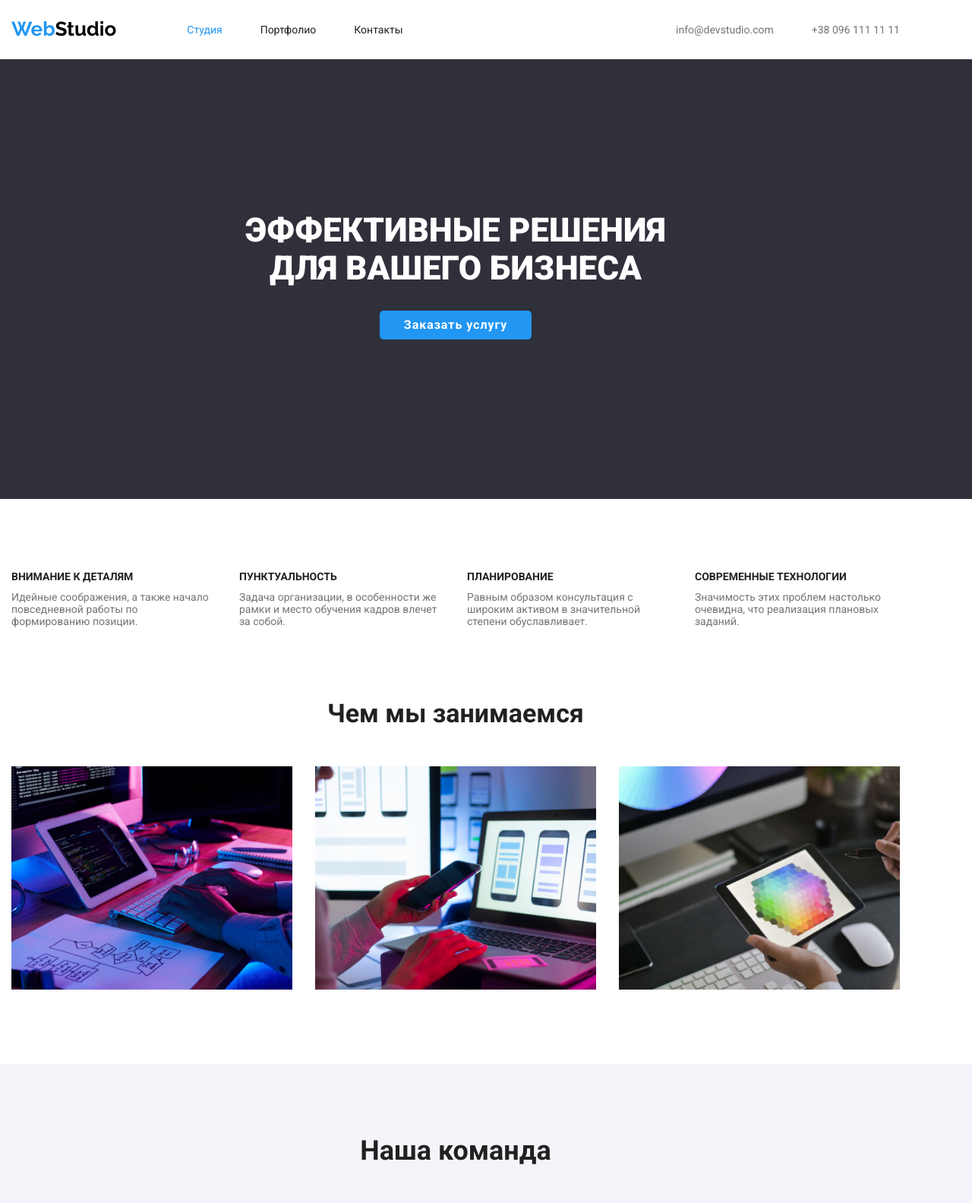
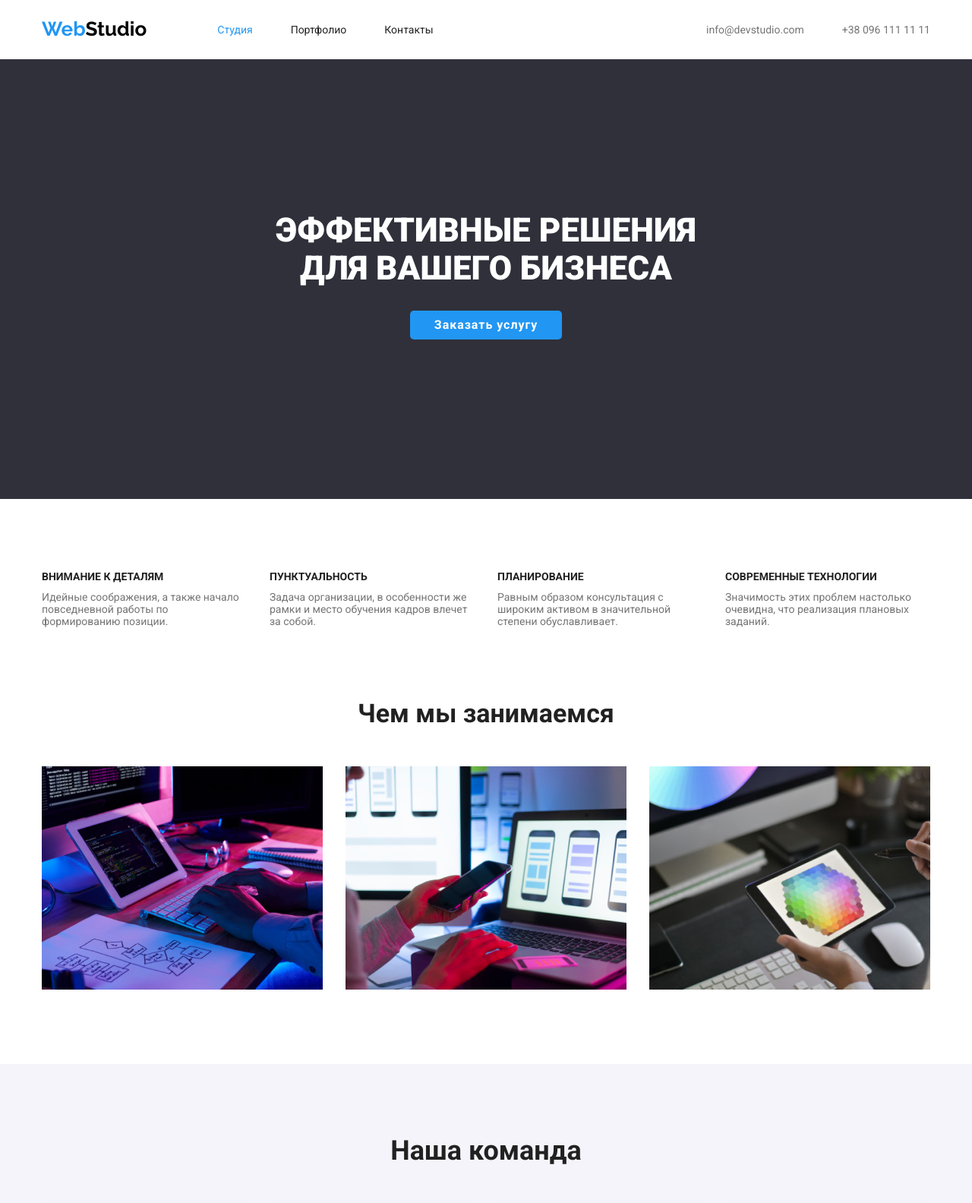
Before and after one commit to Matvey1971/goit-markup-hw-03, a plain HTML site: page index.html in a window 1280 px wide. Shown: the top 1584 px of the page at 76% size. Drawn offline with Linux system fonts and the light colour scheme.

Commit message:
new paddings

```diff
--- a/css/style.css
+++ b/css/style.css
@@ -5,6 +5,7 @@ body {
 .container {
     width: 1200px;
     padding: 0 15px;
+    margin: 0 auto;
 }
 /* секция HEADER */
 .header,
@@ -60,16 +61,19 @@ body {
     display: flex;
     flex-direction: column;
     align-items: center;
+    padding-top: 200px;
+    padding-bottom: 210px;
+
 }
 .solutions h1 {
     color: var(--on-back-text);
     justify-content: center;
     text-align: center;
-    margin-top: 200px;
-    margin-bottom: 30px;
+    padding: 0 0 30px 0;
     font-size: 44px;
     font-weight: 900;
     text-transform: uppercase;
+    margin: 0;
 }
 .btn {
     background-color: var(--back-ad-hover);
@@ -79,7 +83,6 @@ body {
     padding: 10px 32px;
     border-radius: 5px;
     border: none;
-    margin-bottom: 210px;
 }
 .btn:hover {
     cursor: pointer;
@@ -88,10 +91,10 @@ body {
 .edge {
     display: flex;
     justify-content: space-between;
+    padding: 94px 0;
 }
 .edge li {
     width: 270px;
-    margin: 94px 0;
 }
 .edge h3 {
     text-transform: uppercase;
@@ -107,12 +110,15 @@ body {
     margin: 0;
 }
 /* секция ЧЕМ МЫ ЗАНИМАЕМСЯ */
+.we-doing {
+    padding-bottom: 94px;
+}
 .we-doing h2 {
     font-size: 34px;
     color: var(--main-text);
     text-align: center;
-    margin-top: 0;
-    margin-bottom: 50px;
+    margin: 0;
+    padding-bottom: 50px;
 }
 .we-doing-images {
     display: flex;
@@ -120,11 +126,13 @@ body {
 }
 .img {
     width: 370px;
-    margin-bottom: 94px;
 }
 /* секция НАША КОМАНДА */
 .sec-team {
     background-color: var(--back-ad-main);
+    padding-top: 94px;
+    padding-bottom: 94px;
+
 }
 .sec-team li:hover {
     cursor: pointer;
@@ -133,7 +141,6 @@ body {
     color: var(--main-text);
     font-size: 36px;
     text-align: center;
-    padding-top: 94px;
     padding-bottom: 50px;
     margin: 0;
 }
@@ -153,7 +160,6 @@ body {
 .our-team li {
     width: 270px;
     background-color: var(--back-team);
-    margin-bottom: 94px;
     box-shadow: 0 4px 8px 0 rgba(0,0,0,0.2);
 }
 .member {
@@ -214,6 +220,7 @@ body {
 /* секция FOOTER */
 .footer-em {
     padding: 60px 15px;
+    margin: 0;
 }
 .emblem-footer {
     color: var(--on-back-text);
```
